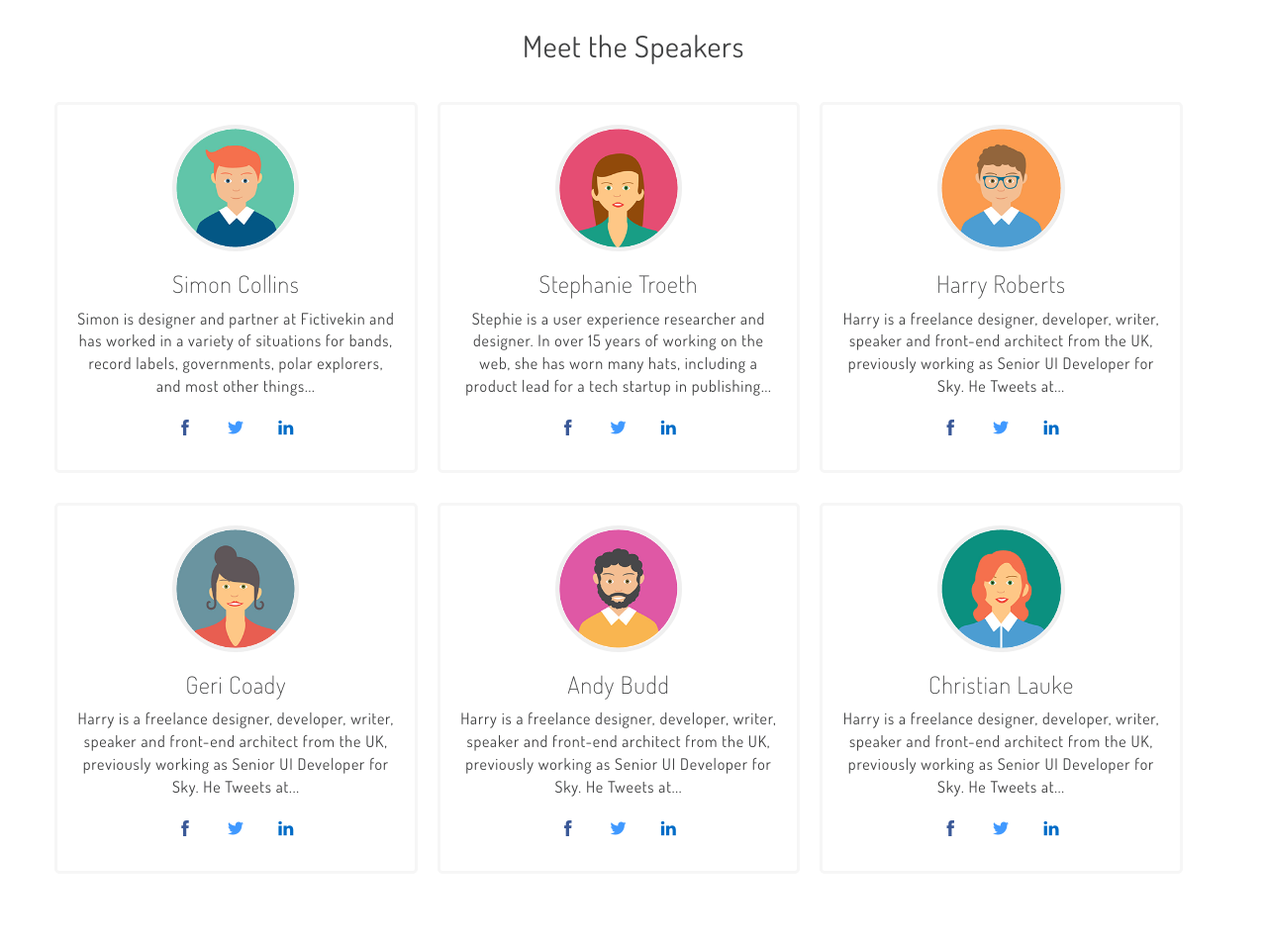
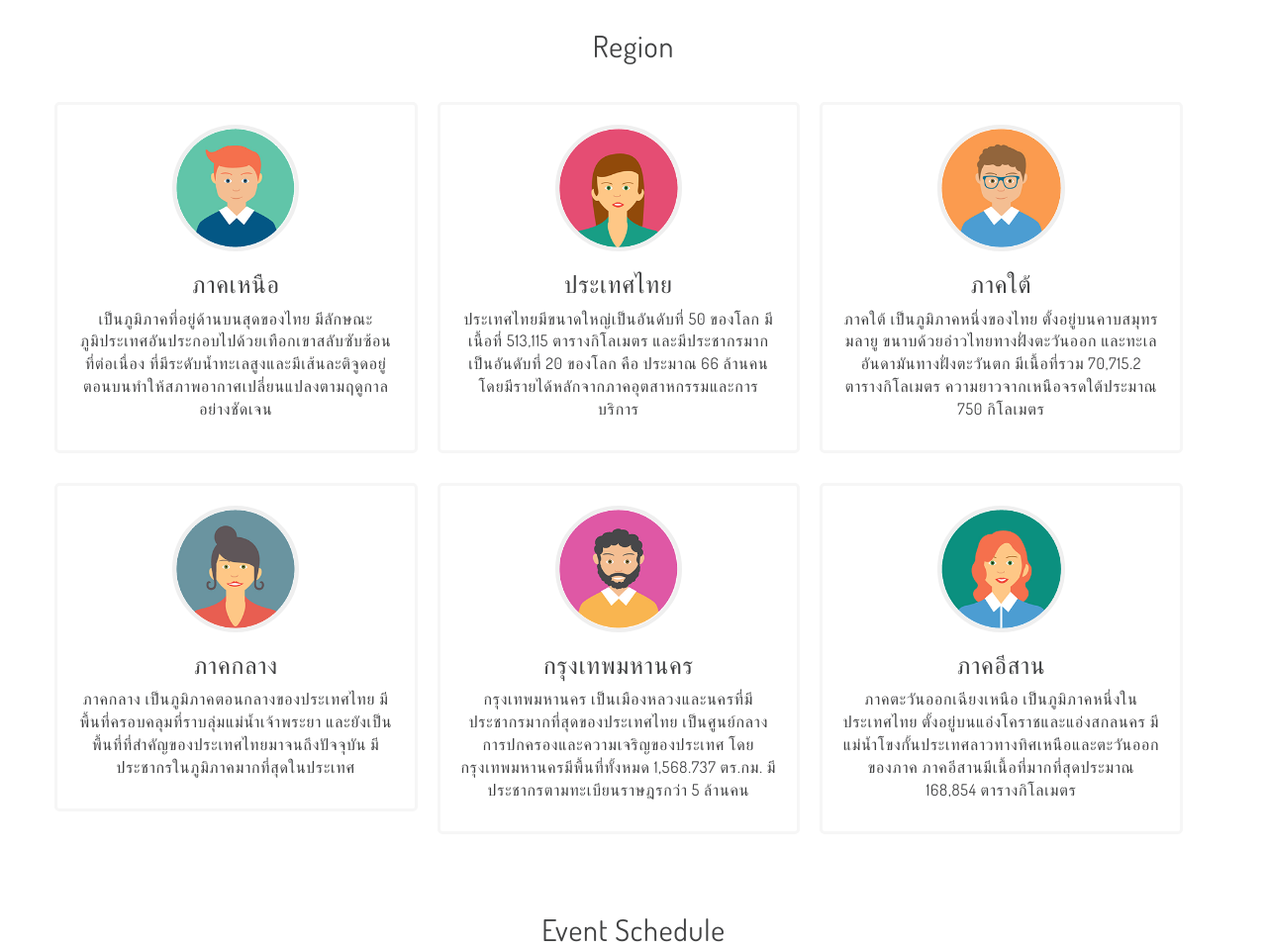
Before and after one commit to itsmelonely/Average-Expenses-Per-Household, a plain HTML site: page webproject/meetup-free-event-template-made-with-bootstrap/index.html in a window 1280 px wide. Shown: the part 620-1579 px from the top of the page at 99% size. Drawn offline with Linux system fonts and the light colour scheme.

Commit message:
edit text in index.html

```diff
--- a/webproject/meetup-free-event-template-made-with-bootstrap/index.html
+++ b/webproject/meetup-free-event-template-made-with-bootstrap/index.html
@@ -6,7 +6,7 @@
   <meta name="viewport" content="width=device-width, initial-scale=1">
   <meta name="description" content="Meetup is a free responsive single page bootstrap template by designerdada.com">
   <meta name="author" content="Akash Bhadange">
-  <title>Meetup: Free Responsive One Page Bootstrap Template</title>
+  <title>Thailand civilization</title>
 
   <!-- Bootstrap -->
   <link href="css/bootstrap.min.css" rel="stylesheet">
@@ -34,13 +34,13 @@
           </li>
           <li>
             <a href="#speakers" class="page-scroll">
-              <span class="menu-title">Speakers</span>
+              <span class="menu-title">Region</span>
               <span class="dot"></span>
             </a>
           </li>
           <li>
             <a href="#schedule" class="page-scroll">
-              <span class="menu-title">Schedule</span>
+              <span class="menu-title">About us</span>
               <span class="dot"></span>
             </a>
           </li>
@@ -51,9 +51,9 @@
         <div class="row hero-header" id="home">
           <div class="col-md-7">
             <img src="img/meetup-logo.png" class="logo">
-            <h1>Attend the most awaited Conference of 2015</h1>
-            <h3>to start you up with your business!</h3>
-            <h4>20<sup>th</sup> to 22<sup>nd</sup>  October, 2015</h4>
+            <h1>Thailand Expenditure Analysis</h1>
+            <h3>for planning your expend future.</h3>
+            <h4>2549 to 2558</h4>
 
           </div>
           <div class="col-md-5 hidden-xs">
@@ -66,66 +66,37 @@
       <div class="container">
         <!-- Start: Speakers -->
         <div class="row me-row content-ct speaker" id="speakers">
-          <h2 class="row-title">Meet the Speakers</h2>
+          <h2 class="row-title">Region</h2>
           <div class="col-md-4 col-sm-6 feature">
-            <img src="img/speaker-1.png" class="speaker-img">
-            <h3>Simon Collins</h3>
-            <p>Simon is designer and partner at Fictivekin and has worked in a variety of situations for bands, record labels, governments, polar explorers, and most other things...</p>
-            <ul class="speaker-social">
-              <li><a href="#"><span class="ti-facebook"></span></a></li>
-              <li><a href="#"><span class="ti-twitter-alt"></span></a></li>
-              <li><a href="#"><span class="ti-linkedin"></span></a></li>
-            </ul>
+            <a href="#"><img src="img/speaker-1.png" class="speaker-img"></a>
+            <h3>ภาคเหนือ</h3>
+            <p>เป็นภูมิภาคที่อยู่ด้านบนสุดของไทย มีลักษณะภูมิประเทศอันประกอบไปด้วยเทือกเขาสลับซับซ้อน ที่ต่อเนื่อง ที่มีระดับน้ำทะเลสูงและมีเส้นละติจูดอยู่ตอนบนทำให้สภาพอากาศเปลี่ยนแปลงตามฤดูกาลอย่างชัดเจน
+            </p>
           </div>
           <div class="col-md-4 col-sm-6 feature">
-            <img src="img/speaker-2.png" class="speaker-img">
-            <h3>Stephanie Troeth</h3>
-            <p>Stephie is a user experience researcher and designer. In over 15 years of working on the web, she has worn many hats, including a product lead for a tech startup in publishing...</p>
-            <ul class="speaker-social">
-              <li><a href="#"><span class="ti-facebook"></span></a></li>
-              <li><a href="#"><span class="ti-twitter-alt"></span></a></li>
-              <li><a href="#"><span class="ti-linkedin"></span></a></li>
-            </ul>
+            <a href="#"><img src="img/speaker-2.png" class="speaker-img"></a>
+            <h3>ประเทศไทย</h3>
+            <p>ประเทศไทยมีขนาดใหญ่เป็นอันดับที่ 50 ของโลก มีเนื้อที่ 513,115 ตารางกิโลเมตร และมีประชากรมากเป็นอันดับที่ 20 ของโลก คือ ประมาณ 66 ล้านคน โดยมีรายได้หลักจากภาคอุตสาหกรรมและการบริการ</p>
           </div>
           <div class="col-md-4 col-sm-6 feature">
-            <img src="img/speaker-3.png" class="speaker-img">
-            <h3>Harry Roberts</h3>
-            <p>Harry is a freelance designer, developer, writer, speaker and front-end architect from the UK, previously working as Senior UI Developer for Sky. He Tweets at...</p>
-            <ul class="speaker-social">
-              <li><a href="#"><span class="ti-facebook"></span></a></li>
-              <li><a href="#"><span class="ti-twitter-alt"></span></a></li>
-              <li><a href="#"><span class="ti-linkedin"></span></a></li>
-            </ul>
+            <a href="#"><img src="img/speaker-3.png" class="speaker-img"></a>
+            <h3>ภาคใต้</h3>
+            <p>ภาคใต้ เป็นภูมิภาคหนึ่งของไทย ตั้งอยู่บนคาบสมุทรมลายู ขนาบด้วยอ่าวไทยทางฝั่งตะวันออก และทะเลอันดามันทางฝั่งตะวันตก มีเนื้อที่รวม 70,715.2 ตารางกิโลเมตร ความยาวจากเหนือจรดใต้ประมาณ 750 กิโลเมตร</p>
           </div>
           <div class="col-md-4 col-sm-6 feature">
-            <img src="img/speaker-4.png" class="speaker-img">
-            <h3>Geri Coady</h3>
-            <p>Harry is a freelance designer, developer, writer, speaker and front-end architect from the UK, previously working as Senior UI Developer for Sky. He Tweets at...</p>
-            <ul class="speaker-social">
-              <li><a href="#"><span class="ti-facebook"></span></a></li>
-              <li><a href="#"><span class="ti-twitter-alt"></span></a></li>
-              <li><a href="#"><span class="ti-linkedin"></span></a></li>
-            </ul>
+            <a href="#"><img src="img/speaker-4.png" class="speaker-img"></a>
+            <h3>ภาคกลาง</h3>
+            <p>ภาคกลาง เป็นภูมิภาคตอนกลางของประเทศไทย มีพื้นที่ครอบคลุมที่ราบลุ่มแม่น้ำเจ้าพระยา  และยังเป็นพื้นที่ที่สำคัญของประเทศไทยมาจนถึงปัจจุบัน มีประชากรในภูมิภาคมากที่สุดในประเทศ</p>
           </div>
           <div class="col-md-4 col-sm-6 feature">
-            <img src="img/speaker-5.png" class="speaker-img">
-            <h3>Andy Budd</h3>
-            <p>Harry is a freelance designer, developer, writer, speaker and front-end architect from the UK, previously working as Senior UI Developer for Sky. He Tweets at...</p>
-            <ul class="speaker-social">
-              <li><a href="#"><span class="ti-facebook"></span></a></li>
-              <li><a href="#"><span class="ti-twitter-alt"></span></a></li>
-              <li><a href="#"><span class="ti-linkedin"></span></a></li>
-            </ul>
+            <a href="#"><img src="img/speaker-5.png" class="speaker-img"></a>
+            <h3>กรุงเทพมหานคร</h3>
+            <p>กรุงเทพมหานคร เป็นเมืองหลวงและนครที่มีประชากรมากที่สุดของประเทศไทย เป็นศูนย์กลางการปกครองและความเจริญของประเทศ โดยกรุงเทพมหานครมีพื้นที่ทั้งหมด 1,568.737 ตร.กม. มีประชากรตามทะเบียนราษฎรกว่า 5 ล้านคน</p>
           </div>
           <div class="col-md-4 col-sm-6 feature">
-            <img src="img/speaker-6.png" class="speaker-img">
-            <h3>Christian Lauke</h3>
-            <p>Harry is a freelance designer, developer, writer, speaker and front-end architect from the UK, previously working as Senior UI Developer for Sky. He Tweets at...</p>
-            <ul class="speaker-social">
-              <li><a href="#"><span class="ti-facebook"></span></a></li>
-              <li><a href="#"><span class="ti-twitter-alt"></span></a></li>
-              <li><a href="#"><span class="ti-linkedin"></span></a></li>
-            </ul>
+            <a href="#"><img src="img/speaker-6.png" class="speaker-img"></a>
+            <h3>ภาคอีสาน</h3>
+            <p> ภาคตะวันออกเฉียงเหนือ เป็นภูมิภาคหนึ่งในประเทศไทย ตั้งอยู่บนแอ่งโคราชและแอ่งสกลนคร มีแม่น้ำโขงกั้นประเทศลาวทางทิศเหนือและตะวันออกของภาค ภาคอีสานมีเนื้อที่มากที่สุดประมาณ 168,854 ตารางกิโลเมตร</p>
           </div>
         </div>
         <!-- End: Speakers -->
```
